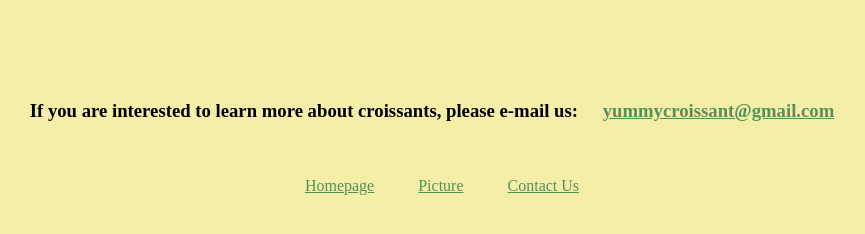
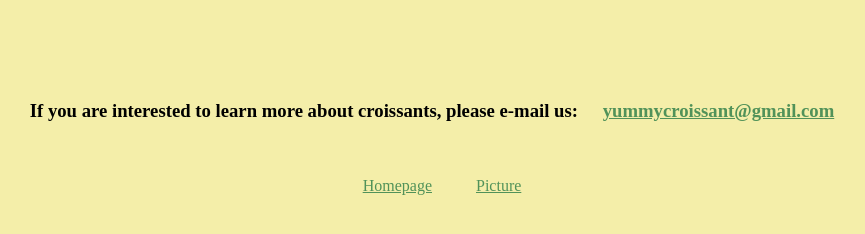
Before and after one commit to AshJungers/Croissant, a plain HTML site: page contact.html in a window 1280 px wide. Shown: the whole page, without its empty margins (198-1063 px from the left). Drawn offline with Linux system fonts and the light colour scheme.

Commit message:
Updated contact.html
Took out link to contact page - not needed on same page.

```diff
--- a/contact.html
+++ b/contact.html
@@ -21,10 +21,5 @@
     <br />
     <a href="/" title="Fact's about croissant's">Homepage</a>
     <a href="/photo.html" title="Picture of a croissant">Picture</a>
-    <a
-      href="/contact.html"
-      title="Contact for more information regarding croissant's"
-      >Contact Us</a
-    >
   </body>
 </html>
```
